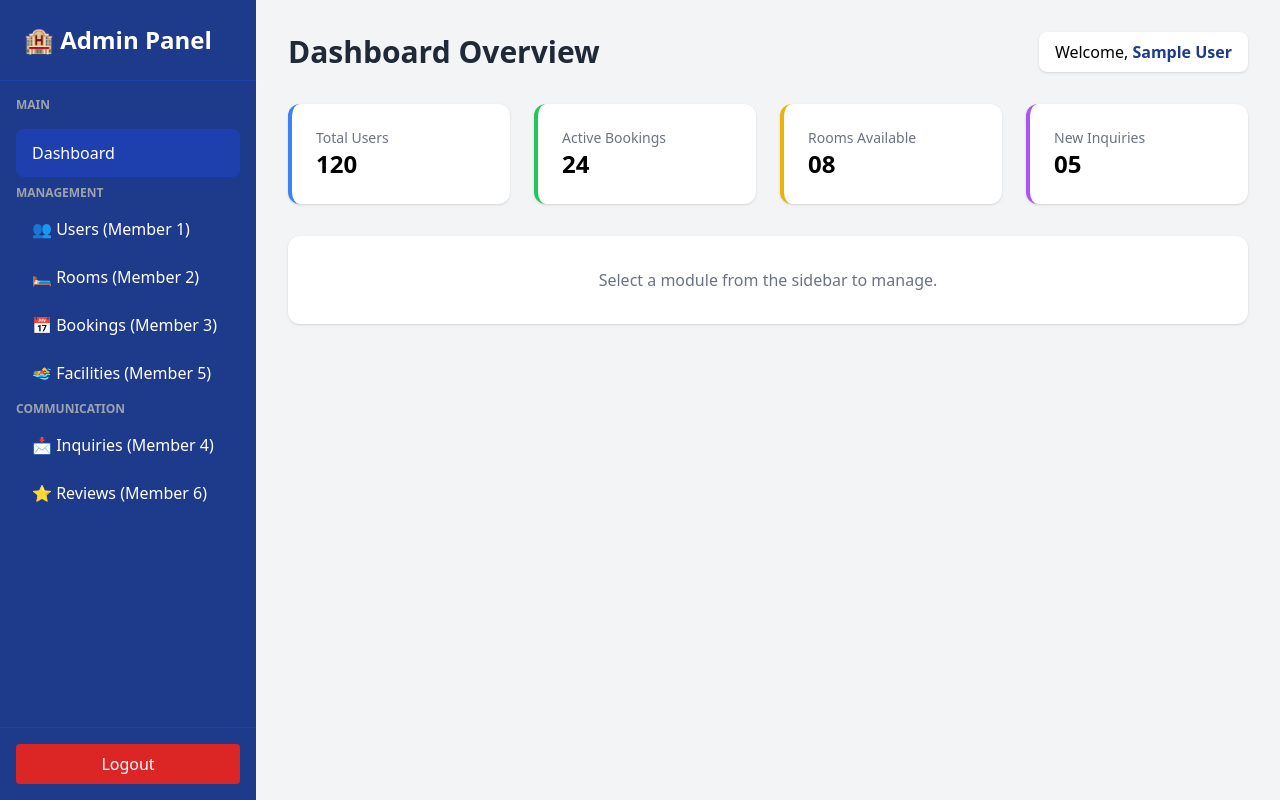
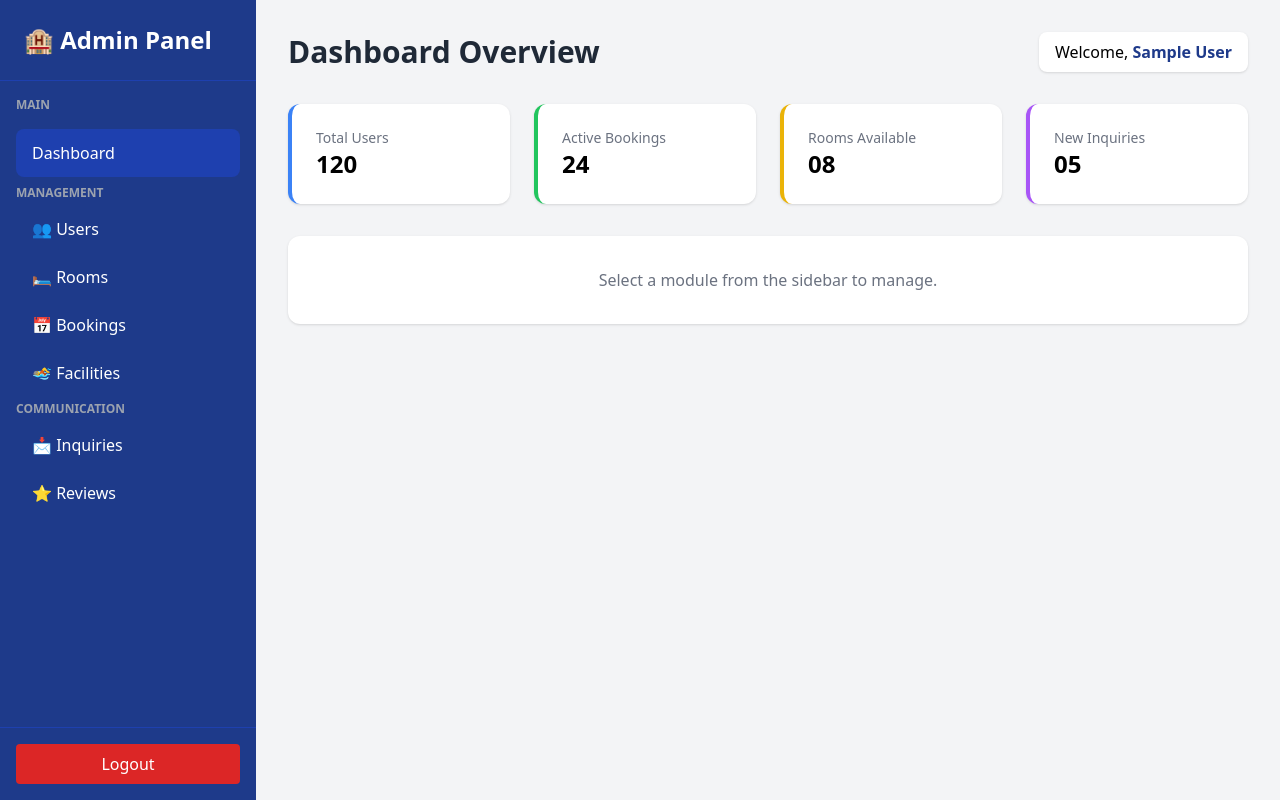
Before and after one commit to pmlchamodya/HotelBookingSystem, a React app in the folder frontend/: page /admin-dashboard in a window 1280 px wide. Built offline with nearby package versions, Linux system fonts and the light colour scheme; sample sign-in values are in the browser's storage; the HTML template or start-up script is replaced by a standard one.

Commit message:
admindashboard changes

```diff
--- a/frontend/src/pages/dashboard/admin/AdminDashboard.jsx
+++ b/frontend/src/pages/dashboard/admin/AdminDashboard.jsx
@@ -31,26 +31,26 @@ const AdminDashboard = () => {
             Management
           </div>
           <button className="w-full text-left px-4 py-2 hover:bg-blue-800 rounded transition">
-            👥 Users (Member 1)
+            👥 Users
           </button>
           <button className="w-full text-left px-4 py-2 hover:bg-blue-800 rounded transition">
-            🛏️ Rooms (Member 2)
+            🛏️ Rooms
           </button>
           <button className="w-full text-left px-4 py-2 hover:bg-blue-800 rounded transition">
-            📅 Bookings (Member 3)
+            📅 Bookings
           </button>
           <button className="w-full text-left px-4 py-2 hover:bg-blue-800 rounded transition">
-            🏊 Facilities (Member 5)
+            🏊 Facilities
           </button>
 
           <div className="text-gray-400 text-xs uppercase font-semibold mt-6 mb-2">
             Communication
           </div>
           <button className="w-full text-left px-4 py-2 hover:bg-blue-800 rounded transition">
-            📩 Inquiries (Member 4)
+            📩 Inquiries
           </button>
           <button className="w-full text-left px-4 py-2 hover:bg-blue-800 rounded transition">
-            ⭐ Reviews (Member 6)
+            ⭐ Reviews
           </button>
         </nav>
 
```
